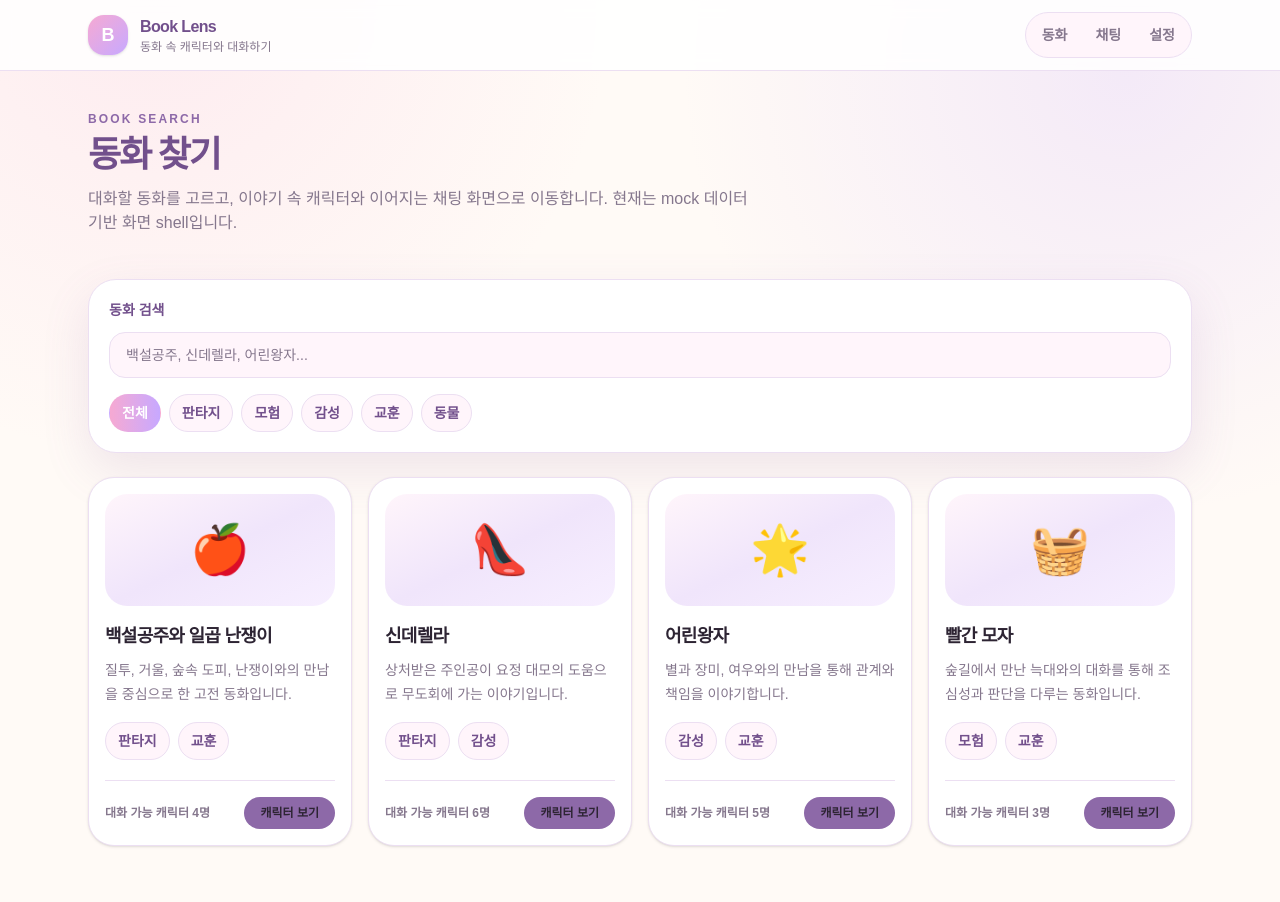
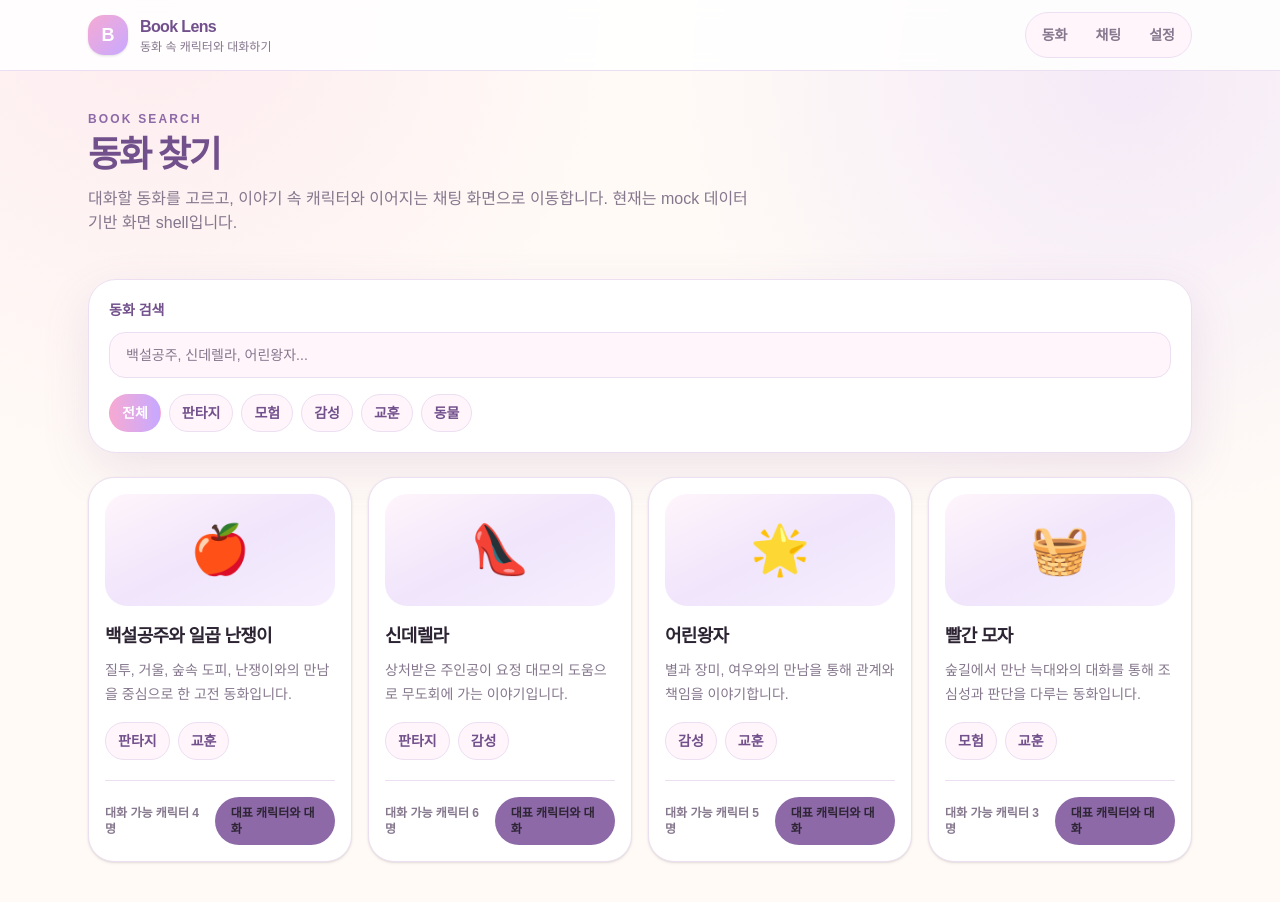
Before and after one commit to IKNK-Labs/book-lens, a Next.js app in the folder frontend/: page /books in a window 1280 px wide. Built offline with nearby package versions, Linux system fonts and the light colour scheme.

Commit message:
캐릭터별 mock 메시지 맥락 수정

```diff
--- a/frontend/src/components/books/BookCard.tsx
+++ b/frontend/src/components/books/BookCard.tsx
@@ -21,7 +21,7 @@ export function BookCard({ book }: { book: Book }) {
           href={`/chat/${book.featuredCharacterId}`}
           className="rounded-full bg-[var(--accent)] px-4 py-2 text-xs font-black text-white"
         >
-          캐릭터 보기
+          대표 캐릭터와 대화
         </Link>
       </div>
     </article>
--- a/frontend/src/components/chat/CharacterChatShell.tsx
+++ b/frontend/src/components/chat/CharacterChatShell.tsx
@@ -1,10 +1,11 @@
-import { mockCharacters, mockMessages } from "../../data/mock";
+import { mockCharacters, mockMessagesByCharacterId } from "../../data/mock";
 import { Card } from "../ui/Card";
 import { ChatBubble } from "./ChatBubble";
 import { ChatInputBar } from "./ChatInputBar";
 
 export function CharacterChatShell({ characterId }: { characterId: string }) {
   const character = mockCharacters.find((item) => item.id === characterId) ?? mockCharacters[0];
+  const messages = mockMessagesByCharacterId[character.id] ?? mockMessagesByCharacterId.witch;
 
   return (
     <div className="grid gap-5 lg:grid-cols-[320px_1fr]">
@@ -29,7 +30,7 @@ export function CharacterChatShell({ characterId }: { characterId: string }) {
           <p className="mt-1 text-xs text-[var(--muted)]">현재는 mock 메시지 기반 UI shell입니다.</p>
         </div>
         <div className="grid min-h-[440px] content-start gap-4 p-5">
-          {mockMessages.map((message) => (
+          {messages.map((message) => (
             <ChatBubble key={message.id} message={message} />
           ))}
         </div>
--- a/frontend/src/components/settings/UserPreferenceForm.tsx
+++ b/frontend/src/components/settings/UserPreferenceForm.tsx
@@ -65,7 +65,7 @@ export function UserPreferenceForm() {
           className="mt-4 w-full rounded-3xl border border-[var(--line)] bg-[var(--surface-soft)] p-4 text-sm leading-6 outline-none placeholder:text-[var(--muted)]"
           defaultValue={mockPreference.instruction}
         />
-        <p className="mt-2 text-xs text-[var(--muted)]">0 / 500자</p>
+        <p className="mt-2 text-xs text-[var(--muted)]">최대 500자까지 입력할 수 있습니다.</p>
       </Card>
 
       <PreferencePreview />
--- a/frontend/src/data/mock.ts
+++ b/frontend/src/data/mock.ts
@@ -99,24 +99,77 @@ export const mockCharacters: Character[] = [
   },
 ];
 
-export const mockMessages: ChatMessage[] = [
+export const mockMessagesByCharacterId: Record<string, ChatMessage[]> = {
+  witch: [
     {
-    id: "m1",
+      id: "witch-1",
       role: "assistant",
       content: "거울아, 거울아. 오늘은 네가 내게 묻고 싶은 게 있니?",
     },
     {
-    id: "m2",
+      id: "witch-2",
       role: "user",
       content: "왜 백설공주를 미워했어?",
     },
     {
-    id: "m3",
+      id: "witch-3",
       role: "assistant",
       content:
         "거울의 말 때문에 내 마음이 많이 속상했어. 그래서 질투가 커졌지. 하지만 누군가를 아프게 하려 한 건 잘못된 선택이었어.",
     },
-];
+  ],
+  "fairy-godmother": [
+    {
+      id: "fairy-godmother-1",
+      role: "assistant",
+      content: "얘야, 작은 호박도 다정한 마음을 만나면 멋진 마차가 될 수 있단다.",
+    },
+    {
+      id: "fairy-godmother-2",
+      role: "user",
+      content: "신데렐라가 무도회에 갈 수 있게 왜 도와줬어?",
+    },
+    {
+      id: "fairy-godmother-3",
+      role: "assistant",
+      content: "신데렐라가 스스로 꿈을 포기하지 않도록 작은 용기를 빌려주고 싶었단다. 마법보다 중요한 건 마음의 힘이야.",
+    },
+  ],
+  fox: [
+    {
+      id: "fox-1",
+      role: "assistant",
+      content: "안녕, 나는 여우야. 천천히 가까워지는 법에 대해 이야기해 볼래?",
+    },
+    {
+      id: "fox-2",
+      role: "user",
+      content: "길들인다는 게 무슨 뜻이야?",
+    },
+    {
+      id: "fox-3",
+      role: "assistant",
+      content: "서로에게 특별한 시간이 쌓여서 많은 것들 중 하나가 아니라, 단 하나의 친구가 되는 일이야.",
+    },
+  ],
+  wolf: [
+    {
+      id: "wolf-1",
+      role: "assistant",
+      content: "어흥, 나는 숲길의 늑대야. 하지만 오늘은 안전한 이야기만 나눠 보자.",
+    },
+    {
+      id: "wolf-2",
+      role: "user",
+      content: "빨간 모자에게 왜 말을 걸었어?",
+    },
+    {
+      id: "wolf-3",
+      role: "assistant",
+      content: "이야기 속 긴장감을 만들기 위해서였어. 현실에서는 낯선 사람이나 위험해 보이는 존재를 따라가면 안 된단다.",
+    },
+  ],
+};
 
 export const mockPreference = {
   ageGroup: "초등 1~2학년",
```
Lines whose indentation alone changed are shown as unchanged.
